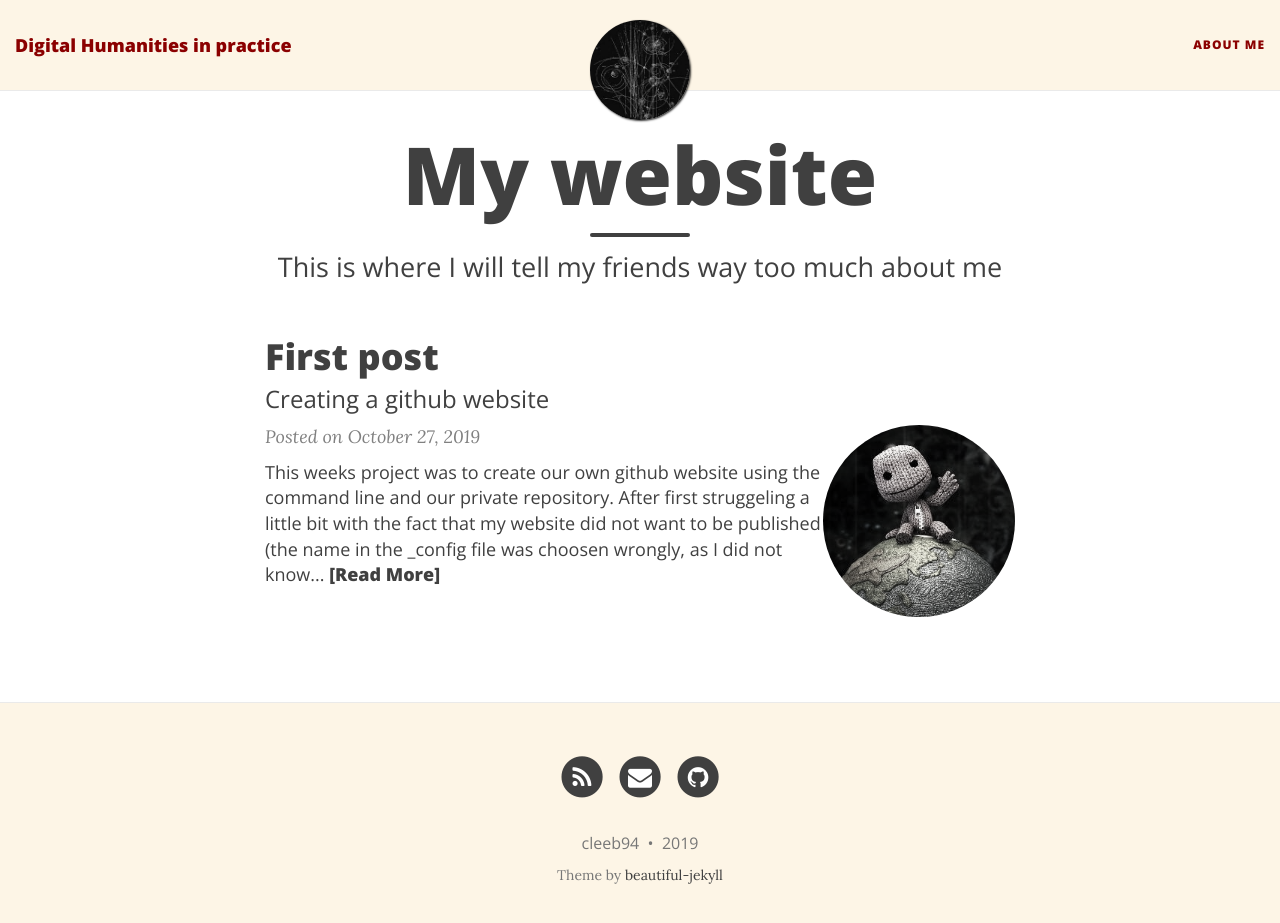
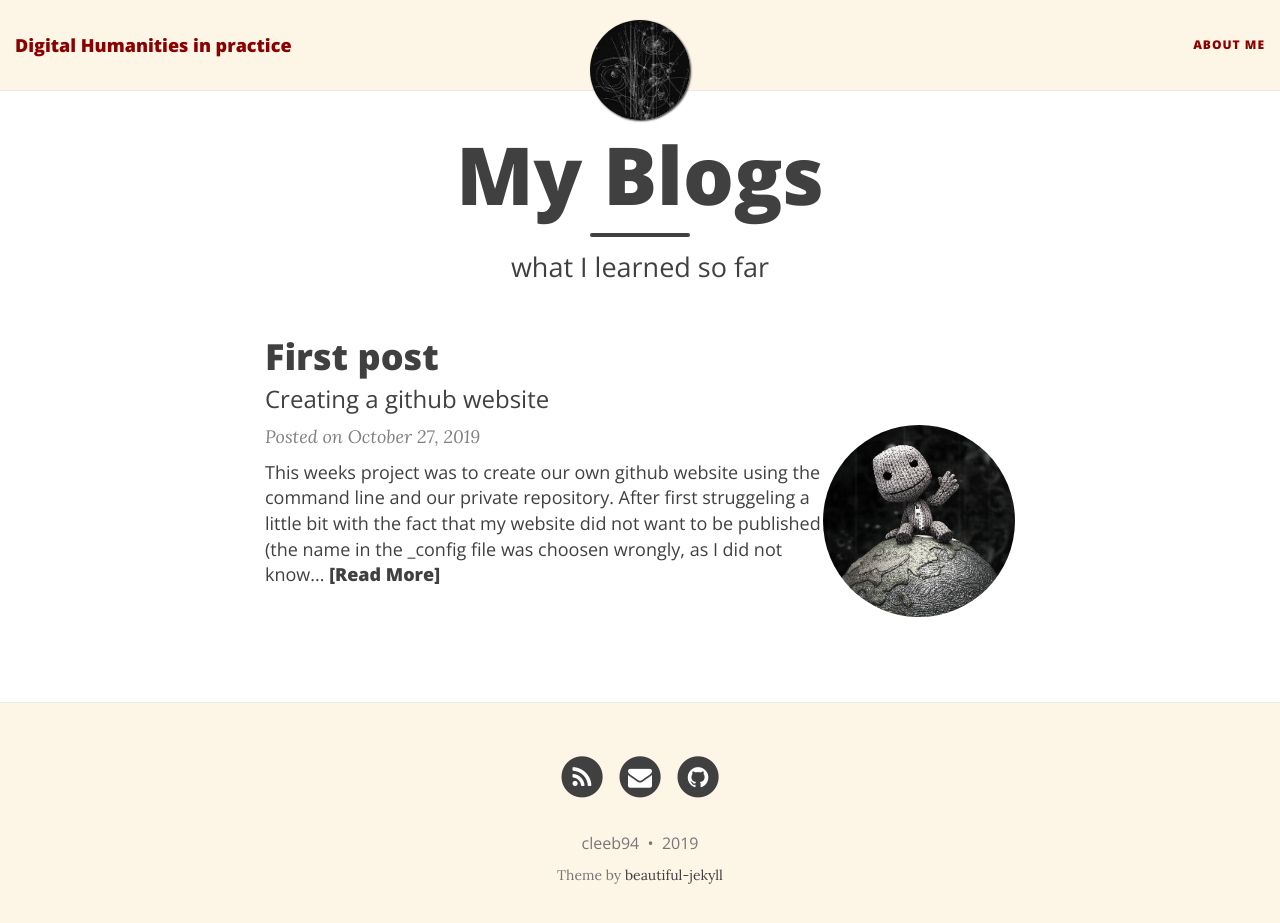
Before and after one commit to cleeb94/DigHum, a Jekyll site: the page built from index.html, in a window 1280 px wide and 936 px high. Shown: the top 923 px of the window. Built offline with Jekyll 4.4.1, drawn with Linux system fonts in a browser that asks for light colours; nearby versions of some CDN libraries; the list of posts is cut into pages by our own code.

Commit message:
changed heading of post-overview

```diff
--- a/index.html
+++ b/index.html
@@ -1,7 +1,7 @@
 ---
 layout: page
-title: My website
-subtitle: This is where I will tell my friends way too much about me
+title: My Blogs
+subtitle: what I learned so far
 use-site-title: true
 ---
 
```
